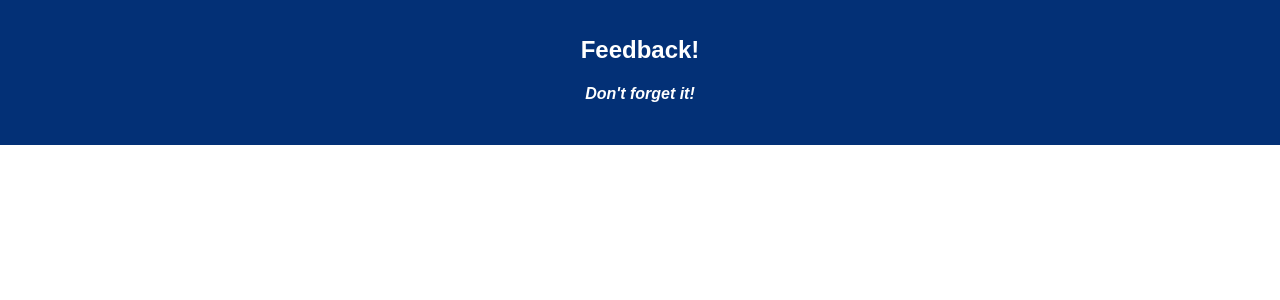
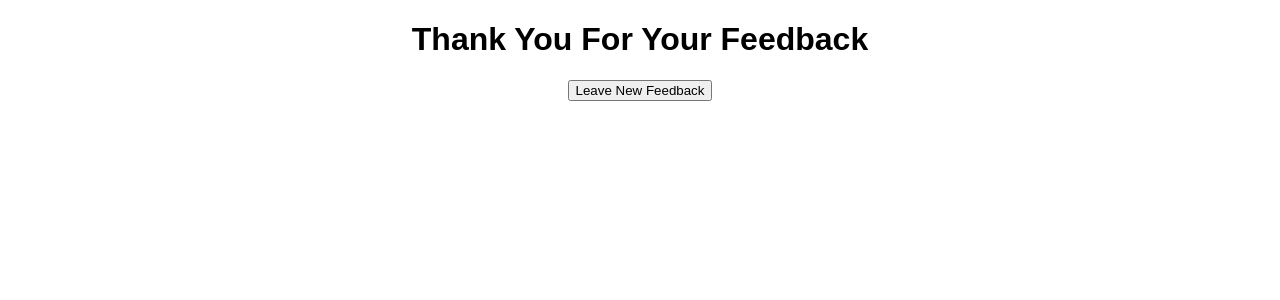
Before and after one commit to sean-r-olson/redux-feedback, a React (Create React App) app: page /#/ThankYou in a window 1280 px wide. Shown: the top 300 px of the page. Built offline with nearby package versions, Linux system fonts and the light colour scheme.

Commit message:
added routes, next btns, submit btn, leave new fb btn working to correct path

```diff
--- a/package.json
+++ b/package.json
@@ -8,6 +8,7 @@
     "pg": "^7.4.1",
     "react": "^16.8.6",
     "react-dom": "^16.8.6",
+    "react-router-dom": "^5.0.1",
     "react-scripts": "^3.0.1"
   },
   "devDependencies": {
--- a/src/components/App/App.js
+++ b/src/components/App/App.js
@@ -1,17 +1,28 @@
 import React, { Component } from 'react';
-import axios from 'axios';
+import { HashRouter as Router, Route } from 'react-router-dom';
 import './App.css';
+
+import Feelings from '../Feelings/Feelings';
+import Understanding from '../Understanding/Understanding';
+import Supported from '../Supported/Supported';
+import Comments from '../Comments/Comments';
+import Review from '../Review/Review';
+import ThankYou from '../ThankYou/ThankYou';
+
 
 class App extends Component {
   render() {
     return (
-      <div className="App">
-        <header className="App-header">
-          <h1 className="App-title">Feedback!</h1>
-          <h4><i>Don't forget it!</i></h4>
-        </header>
-        <br/>
-      </div>
+      <Router>
+    <main className="App">
+      <Route exact path = '/' component = {Feelings} />
+      <Route path = '/Understanding' component = {Understanding} />
+      <Route path = '/Supported' component = {Supported} />
+      <Route path = '/Comments' component = {Comments} />
+      <Route path = '/Review' component = {Review} />
+      <Route path = '/ThankYou' component = {ThankYou} />
+    </main>
+    </Router>
     );
   }
 }
--- a/src/components/Comments/Comments.js
+++ b/src/components/Comments/Comments.js
@@ -0,0 +1,19 @@
+import React, {Component} from 'react';
+
+class Comments extends Component {
+
+handleSubmit = () => {
+    console.log('clicked handleSubmit');
+    this.props.history.push('/Review');
+    }
+
+  render() {
+    return (
+      <div>
+        <button onClick={this.handleSubmit}>Next</button>
+      </div>
+    )
+  }
+}
+
+export default Comments;
--- a/src/components/Feelings/Feelings.js
+++ b/src/components/Feelings/Feelings.js
@@ -0,0 +1,19 @@
+import React, {Component} from 'react';
+
+class Feelings extends Component {
+
+handleSubmit = () => {
+    console.log('clicked handleSubmit');
+    this.props.history.push('/Understanding');
+}
+
+  render() {
+    return (
+      <div>
+        <button onClick={this.handleSubmit}>Next</button>
+      </div>
+    )
+  }
+}
+
+export default Feelings;
--- a/src/components/Review/Review.js
+++ b/src/components/Review/Review.js
@@ -0,0 +1,19 @@
+import React, {Component} from 'react';
+
+class Review extends Component {
+
+handleSubmit = () => {
+    console.log('clicked handleSubmit');
+    this.props.history.push('/ThankYou');
+    }
+
+  render() {
+    return (
+      <div>
+        <button onClick={this.handleSubmit}>Submit</button>
+      </div>
+    )
+  }
+}
+
+export default Review;
--- a/src/components/Supported/Supported.js
+++ b/src/components/Supported/Supported.js
@@ -0,0 +1,19 @@
+import React, {Component} from 'react';
+
+class Supported extends Component {
+
+handleSubmit = () => {
+    console.log('clicked handleSubmit');
+    this.props.history.push('/Comments');
+}
+
+  render() {
+    return (
+      <div>
+        <button onClick={this.handleSubmit}>Next</button>
+      </div>
+    )
+  }
+}
+
+export default Supported;
--- /dev/null
+++ b/src/components/ThankYou/ThankYou.js
@@ -0,0 +1,20 @@
+import React, {Component} from 'react';
+
+class ThankYou extends Component {
+
+handleSubmit = () => {
+    console.log('clicked handleSubmit');
+    this.props.history.push('/');
+    }
+
+  render() {
+    return (
+      <div>
+          <h1>Thank You For Your Feedback</h1>
+          <button onClick={this.handleSubmit}>Leave New Feedback</button>
+      </div>
+    )
+  }
+}
+
+export default ThankYou;
--- a/src/components/Understanding/Understanding.js
+++ b/src/components/Understanding/Understanding.js
@@ -0,0 +1,19 @@
+import React, {Component} from 'react';
+
+class Understanding extends Component {
+
+handleSubmit = () => {
+    console.log('clicked handleSubmit');
+    this.props.history.push('/Supported');
+    }
+
+  render() {
+    return (
+      <div>
+        <button onClick={this.handleSubmit}>Next</button>
+      </div>
+    )
+  }
+}
+
+export default Understanding;
```
Also changed, not shown: 1 other file (tests, documents, lock files or other folders).
